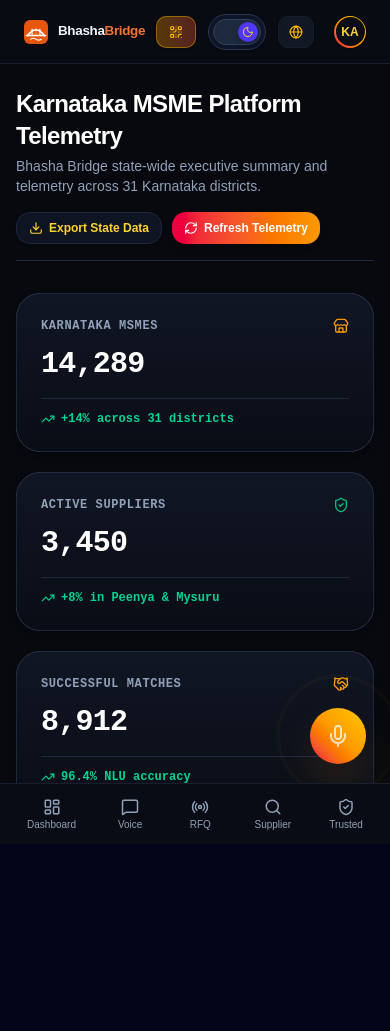
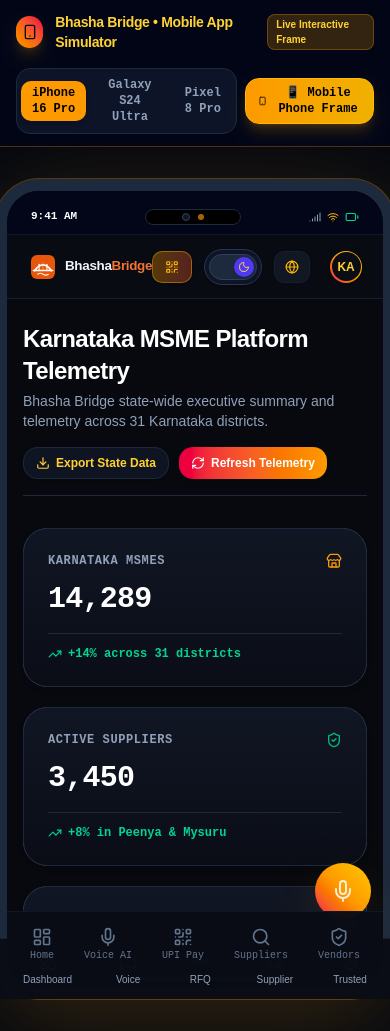
Before and after one commit to VeerajRatrikar/Bhasha-Bridge, a Next.js app: page /app/admin in a window 390 px wide. Before the commit the page ends 844 px from the top, so only its background shows below. Built offline with nearby package versions, Linux system fonts and the light colour scheme.

Commit message:
Add-Interactive-Mobile-App-Studio-Simulator-Controls

```diff
--- a/src/components/mobile/MobileAppSimulatorWrapper.tsx
+++ b/src/components/mobile/MobileAppSimulatorWrapper.tsx
@@ -1,15 +1,204 @@
 'use client';
 
-import React from 'react';
+import React, { useState } from 'react';
+import Link from 'next/link';
+import { usePathname } from 'next/navigation';
+import {
+  Smartphone, Monitor, Mic, Search, QrCode, LayoutDashboard,
+  ShieldCheck, Battery, Wifi, Signal, Sparkles, ZoomIn, ZoomOut
+} from 'lucide-react';
+import { Badge } from '@/components/ui/Badge';
 
 interface MobileAppSimulatorWrapperProps {
   children: React.ReactNode;
 }
 
+const DEVICES = [
+  { id: 'iphone16', name: 'iPhone 16 Pro', width: 400, height: 820, borderRadius: '44px', notch: 'dynamic_island' },
+  { id: 's24ultra', name: 'Galaxy S24 Ultra', width: 420, height: 840, borderRadius: '28px', notch: 'hole_punch' },
+  { id: 'pixel8', name: 'Pixel 8 Pro', width: 410, height: 830, borderRadius: '36px', notch: 'hole_punch' },
+];
+
 export function MobileAppSimulatorWrapper({ children }: MobileAppSimulatorWrapperProps) {
+  const [isSimulatorActive, setIsSimulatorActive] = useState(true);
+  const [selectedDevice, setSelectedDevice] = useState(DEVICES[0]);
+  const [zoomScale, setZoomScale] = useState(1);
+  const pathname = usePathname();
+
+  const MOBILE_TABS = [
+    { href: '/app/overview', icon: LayoutDashboard, label: 'Home' },
+    { href: '/app/voice-assistant', icon: Mic, label: 'Voice AI' },
+    { href: '/app/payments', icon: QrCode, label: 'UPI Pay' },
+    { href: '/app/supplier-discovery', icon: Search, label: 'Suppliers' },
+    { href: '/app/trusted-vendors', icon: ShieldCheck, label: 'Vendors' },
+  ];
+
   return (
-    <div className="min-h-screen w-full bg-[#07090E] text-slate-100 antialiased overflow-x-hidden">
-      {children}
+    <div className="min-h-screen w-full bg-[#050810] text-slate-100 antialiased font-sans flex flex-col items-center">
+      {/* ── Top Floating Control Studio Ribbon ────────────────────────── */}
+      <header className="w-full bg-slate-950/90 border-b border-amber-500/30 py-3 px-4 md:px-8 backdrop-blur-2xl sticky top-0 z-50 flex flex-wrap items-center justify-between gap-4">
+        <div className="flex items-center gap-3">
+          <div className="w-8 h-8 rounded-xl bg-gradient-to-tr from-amber-500 to-rose-600 flex items-center justify-center shadow-lg shadow-amber-500/20">
+            <Smartphone className="w-4 h-4 text-slate-950 font-bold" />
+          </div>
+          <div>
+            <div className="flex items-center gap-2">
+              <span className="font-extrabold text-amber-300 text-sm tracking-tight">Bhasha Bridge • Mobile App Simulator</span>
+              <Badge variant="gold" size="xs">Live Interactive Frame</Badge>
+            </div>
+            <p className="text-[11px] text-slate-400 font-mono hidden sm:block">
+              Testing Native MSME Voice Procurement App in Kannada & English
+            </p>
+          </div>
+        </div>
+
+        {/* Interactive Device & Zoom Controls */}
+        <div className="flex items-center gap-2 font-mono text-xs">
+          {/* Device Selector Dropdown */}
+          {isSimulatorActive && (
+            <div className="flex items-center gap-1.5 bg-slate-900/90 border border-slate-800 rounded-xl p-1">
+              {DEVICES.map((d) => (
+                <button
+                  key={d.id}
+                  onClick={() => setSelectedDevice(d)}
+                  className={`px-2.5 py-1 rounded-lg text-xs font-bold transition-all cursor-pointer ${
+                    selectedDevice.id === d.id
+                      ? 'bg-amber-500 text-black shadow-md font-extrabold'
+                      : 'text-slate-400 hover:text-white'
+                  }`}
+                >
+                  {d.name}
+                </button>
+              ))}
+            </div>
+          )}
+
+          {/* Zoom Buttons */}
+          {isSimulatorActive && (
+            <div className="hidden sm:flex items-center gap-1 bg-slate-900/90 border border-slate-800 rounded-xl p-1">
+              <button
+                onClick={() => setZoomScale(prev => Math.max(0.8, prev - 0.1))}
+                className="p-1 text-slate-400 hover:text-white rounded-lg transition-colors cursor-pointer"
+                title="Zoom Out"
+              >
+                <ZoomOut className="w-3.5 h-3.5" />
+              </button>
+
+              <span className="px-1 text-[11px] font-bold text-amber-400">{Math.round(zoomScale * 100)}%</span>
+
+              <button
+                onClick={() => setZoomScale(prev => Math.min(1.2, prev + 0.1))}
+                className="p-1 text-slate-400 hover:text-white rounded-lg transition-colors cursor-pointer"
+                title="Zoom In"
+              >
+                <ZoomIn className="w-3.5 h-3.5" />
+              </button>
+            </div>
+          )}
+
+          {/* View Mode Toggle Button */}
+          <button
+            onClick={() => setIsSimulatorActive(!isSimulatorActive)}
+            className={`px-3 py-1.5 rounded-xl border text-xs font-extrabold transition-all cursor-pointer flex items-center gap-2 ${
+              isSimulatorActive
+                ? 'bg-gradient-to-r from-amber-500 to-yellow-500 text-black border-amber-400 shadow-lg shadow-amber-500/20'
+                : 'bg-slate-900 border-slate-800 text-slate-300 hover:text-white'
+            }`}
+          >
+            {isSimulatorActive ? (
+              <>
+                <Smartphone className="w-4 h-4" />
+                <span>📱 Mobile Phone Frame</span>
+              </>
+            ) : (
+              <>
+                <Monitor className="w-4 h-4" />
+                <span>💻 Desktop Full Width</span>
+              </>
+            )}
+          </button>
+        </div>
+      </header>
+
+      {/* ── Main Viewport Content ────────────────────────────── */}
+      {isSimulatorActive ? (
+        <div className="w-full flex-1 py-8 px-4 flex items-center justify-center overflow-auto">
+          {/* Animated Zoom Wrapper */}
+          <div
+            style={{ transform: `scale(${zoomScale})`, transformOrigin: 'top center' }}
+            className="transition-transform duration-200"
+          >
+            {/* Realistic Smartphone Shell Frame */}
+            <div
+              style={{
+                width: `${selectedDevice.width}px`,
+                height: `${selectedDevice.height}px`,
+                borderRadius: selectedDevice.borderRadius,
+              }}
+              className="relative bg-slate-950 border-[12px] border-slate-800 shadow-[0_20px_100px_rgba(245,158,11,0.2)] flex flex-col overflow-hidden ring-1 ring-amber-500/30"
+            >
+              {/* iOS / Android Status Bar */}
+              <div className="h-11 bg-slate-950 px-6 pt-2 flex items-center justify-between text-[11px] font-mono text-slate-400 select-none border-b border-slate-900 shrink-0 z-30">
+                <span className="font-bold text-white">9:41 AM</span>
+
+                {/* Dynamic Notch / Camera Hole */}
+                {selectedDevice.notch === 'dynamic_island' ? (
+                  <div className="w-24 h-4 bg-black rounded-full border border-slate-800 flex items-center justify-center gap-2 px-2 shadow-inner">
+                    <div className="w-2 h-2 rounded-full bg-slate-900 border border-slate-700" />
+                    <div className="w-1.5 h-1.5 rounded-full bg-amber-500/80 animate-pulse" />
+                  </div>
+                ) : (
+                  <div className="w-3.5 h-3.5 rounded-full bg-black border border-slate-800" />
+                )}
+
+                <div className="flex items-center gap-1.5">
+                  <Signal className="w-3 h-3" />
+                  <Wifi className="w-3 h-3 text-amber-400" />
+                  <Battery className="w-3.5 h-3.5 text-emerald-400" />
+                </div>
+              </div>
+
+              {/* Scrollable Mobile App Body */}
+              <div className="flex-1 overflow-y-auto bg-[#07090E] relative scrollbar-none">
+                {children}
+              </div>
+
+              {/* Native Mobile Floating Bottom Navigation Bar */}
+              <nav className="h-16 bg-[#0A0D16]/95 backdrop-blur-xl border-t border-slate-900 flex items-center justify-around px-2 shrink-0 z-40">
+                {MOBILE_TABS.map((tab) => {
+                  const isActive = pathname === tab.href;
+                  const Icon = tab.icon;
+                  return (
+                    <Link
+                      key={tab.href}
+                      href={tab.href}
+                      className={`flex flex-col items-center justify-center gap-1 px-3 py-1 rounded-xl transition-all ${
+                        isActive
+                          ? 'text-amber-400 font-extrabold scale-110'
+                          : 'text-slate-500 hover:text-slate-300'
+                      }`}
+                    >
+                      <Icon className={`w-5 h-5 ${isActive ? 'text-amber-400' : 'text-slate-500'}`} />
+                      <span className="text-[10px] font-mono leading-none">{tab.label}</span>
+                    </Link>
+                  );
+                })}
+              </nav>
+
+              {/* iOS / Android Home Indicator Bar */}
+              <div className="h-3 bg-[#0A0D16] flex items-center justify-center pb-1 shrink-0">
+                <div className="w-32 h-1 bg-slate-700 rounded-full" />
+              </div>
+            </div>
+          </div>
+        </div>
+      ) : (
+        <div className="w-full flex-1">
+          {children}
+        </div>
+      )}
     </div>
   );
 }
+
+export const MobileAppStudioSimulator = MobileAppSimulatorWrapper;
```
